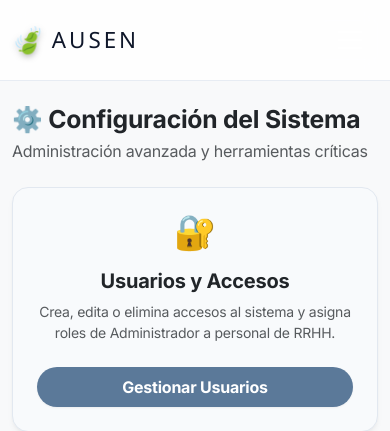
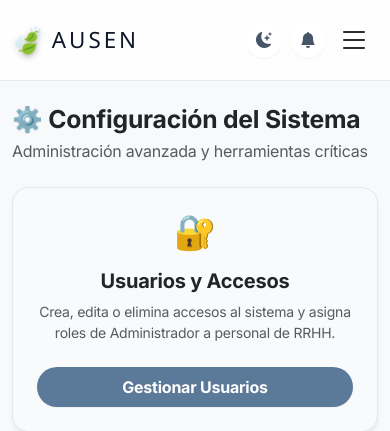
Before and after one commit to Manuseq94/AUSEN, a Django app: page /configuracion/ in a window 390 px wide. Shown: the top 431 px of the page. Run offline with Django 5.2, Linux system fonts and the light colour scheme; the visitor is signed in with stand-in values (Sample User, id 1); data that the repository does not hold is empty.

Commit message:
fix(nav): mejorar accesibilidad responsive moviendo notificaciones y tema a la barra fija y corregir visibilidad en modo claro

```diff
--- a/core/static/core/css/styles.css
+++ b/core/static/core/css/styles.css
@@ -440,43 +440,35 @@
 /* ==========================================
    EFECTO DROPDOWN SAAS (GRACE PERIOD) - V4
    ========================================== */
-@media all and (min-width: 992px) {
-    /* 1. Estado inactivo (Oculto pero esperando) */
 .dropdown-hover .dropdown-menu {
-        display: block !important; /* Pisamos el display:none de Bootstrap */
+    display: block !important;
+    position: absolute !important; /* Clave para que en celular flote y no empuje todo hacia abajo */
     top: 100% !important;
-
-        /* Ocultamos con opacidad en lugar de display:none para poder animarlo */
     visibility: hidden;
     opacity: 0;
-        margin-top: 15px !important; /* Nace un poco más abajo */
-        pointer-events: none; /* Ignora clics mientras está invisible */
-
-        /* LA MAGIA (Al salir): Tarda 0.25s en desaparecer. Le da tiempo al mouse a cruzar. */
+    margin-top: 15px !important;
+    pointer-events: none;
     transition: opacity 0.25s ease, margin-top 0.25s ease, visibility 0s linear 0.25s;
 }
 
-    /* 2. Estado Activo (Mouse arriba del botón O arriba del menú) */
-    .dropdown-hover:hover .dropdown-menu {
+/* focus-within ayuda a que el menú se mantenga abierto al tocarlo en móviles */
+.dropdown-hover:hover .dropdown-menu,
+.dropdown-hover:focus-within .dropdown-menu {
     visibility: visible;
     opacity: 1;
-        margin-top: 8px !important; /* Posición final (hueco elegante) */
-        pointer-events: auto; /* Reactivamos los clics */
-
-        /* Al entrar: Aparece casi instantáneo */
+    margin-top: 8px !important;
+    pointer-events: auto;
     transition: opacity 0.15s ease, margin-top 0.15s ease, visibility 0s linear 0s;
 }
 
-    /* 3. El puente físico anclado al padre */
 .dropdown-hover::after {
     content: "";
     position: absolute;
-        top: 100%; /* Justo debajo del botón */
+    top: 100%;
     left: 0;
     width: 100%;
-        height: 20px; /* Cubre el hueco físicamente */
+    height: 20px;
     background: transparent;
-    }
 }
 
 /* ==========================================
--- a/templates/base.html
+++ b/templates/base.html
@@ -22,60 +22,32 @@
 
     <nav class="navbar navbar-expand-lg navbar-dark bg-dark mb-4 sticky-top shadow-sm py-3">
       <div class="container">
+
         <a class="navbar-brand d-flex align-items-center gap-2" href="{% if user.is_staff %}{% url 'dashboard' %}{% else %}#{% endif %}">
             <span style="font-size: 1.6rem; filter: drop-shadow(0 2px 3px rgba(0,0,0,0.3));">🍃</span>
             <span style="font-family: 'Segoe UI', sans-serif; letter-spacing: 3px; font-weight: 300; font-size: 1.4rem;">AUSEN</span>
         </a>
-        <button class="navbar-toggler" type="button" data-bs-toggle="collapse" data-bs-target="#navbarNav">
-          <span class="navbar-toggler-icon"></span>
-        </button>
 
-        <div class="collapse navbar-collapse" id="navbarNav">
+        <div class="d-flex align-items-center order-lg-last gap-1 gap-sm-2">
 
-            <ul class="navbar-nav me-auto mb-2 mb-lg-0 gap-3 ms-4">
-                {% if user.is_staff %}
-                    <li class="nav-item"><a class="nav-link fw-medium" href="{% url 'dashboard' %}">Panel</a></li>
-                    <li class="nav-item"><a class="nav-link fw-medium" href="{% url 'lista_empleados' %}">Nómina</a></li>
+            <ul class="navbar-nav flex-row align-items-center gap-2 mb-0">
 
-                    <li class="nav-item dropdown dropdown-hover">
-                        <a class="nav-link text-secondary fw-bold dropdown-toggle" href="{% url 'configuracion' %}" id="navbarConfig" role="button" data-bs-toggle="dropdown" aria-expanded="false">
-                            Configuración
-                        </a>
-                        <ul class="dropdown-menu dropdown-menu-start shadow-lg border-0 mt-0" aria-labelledby="navbarConfig">
-                            <li><h6 class="dropdown-header text-uppercase" style="letter-spacing: 1px;">Administración</h6></li>
-                            <li><a class="dropdown-item py-2" href="{% url 'gestion_usuarios' %}"><i class="bi bi-shield-lock me-2 text-primary"></i>Usuarios y Accesos</a></li>
-                            <li><a class="dropdown-item py-2" href="{% url 'crear_feriado' %}"><i class="bi bi-calendar-event me-2 text-warning"></i>Gestión de Feriados</a></li>
-                            <li><a class="dropdown-item py-2" href="{% url 'historial_general' %}"><i class="bi bi-card-list me-2 text-secondary"></i>Auditoría Global</a></li>
-                            <li><hr class="dropdown-divider opacity-25"></li>
-                            <li><h6 class="dropdown-header text-uppercase" style="letter-spacing: 1px;">Reportes</h6></li>
-                            <li><a class="dropdown-item py-2" href="{% url 'exportar_saldos' %}"><i class="bi bi-file-earmark-excel me-2 text-success"></i>Descargar Saldos (CSV)</a></li>
-                            <li><hr class="dropdown-divider opacity-25"></li>
-                            <li><a class="dropdown-item fw-bold py-2 bg-body-tertiary" href="{% url 'configuracion' %}"><i class="bi bi-gear-fill me-2"></i>Ajustes Avanzados</a></li>
-                        </ul>
-                    </li>
-                {% endif %}
-            </ul>
-
-            <ul class="navbar-nav ms-auto align-items-center gap-3">
-                {% if user.is_staff %}
-                    <li class="nav-item">
-                        <a href="{% url 'central_operaciones' %}" class="btn btn-cta-nav fw-bold rounded-pill px-4 shadow-sm" title="Central de Cargas Rápidas">
-                            <i class="bi bi-lightning-charge-fill me-1"></i> Carga Rápida
-                        </a>
-                    </li>
-                {% endif %}
-
-                <li class="d-none d-lg-block border-start border-secondary mx-1" style="height: 24px; opacity: 0.3;"></li>
+                <li class="nav-item d-flex align-items-center">
+                    <button class="btn btn-outline-secondary rounded-circle border-0 position-relative" id="btnTheme" title="Cambiar tema" style="width: 36px; height: 36px; display: flex; align-items: center; justify-content: center;">
+                        <i class="bi bi-moon-stars-fill"></i>
+                    </button>
+                </li>
 
                 {% if user.is_staff %}
-                <li class="nav-item dropdown dropdown-hover me-2 d-flex align-items-center">
+                <li class="nav-item dropdown dropdown-hover d-flex align-items-center">
                     <button class="btn btn-outline-secondary rounded-circle border-0 position-relative" title="Notificaciones" style="width: 36px; height: 36px; display: flex; align-items: center; justify-content: center;">
                         <i class="bi bi-bell-fill"></i>
                         <span id="redDotNotis" class="position-absolute top-0 start-100 translate-middle p-1 bg-danger border border-light rounded-circle indicador-pulso" style="margin-top: 8px; margin-left: -8px; display: none;">
                             <span class="visually-hidden">Nuevas alertas</span>
                         </span>
                     </button>
-                    <ul class="dropdown-menu dropdown-menu-end shadow-lg border-0 mt-2 p-0" style="min-width: 300px; max-width: 340px; max-height: 400px; overflow-y: auto;">
+
+                    <ul class="dropdown-menu dropdown-menu-end shadow-lg border-0 mt-2 p-0 position-absolute" style="min-width: 280px; max-width: 90vw; max-height: 400px; overflow-y: auto;">
                         <li class="p-3 border-bottom bg-body-tertiary d-flex justify-content-between align-items-center">
                             <h6 class="mb-0 fw-bold">Notificaciones</h6>
                             <span id="badgeNotisCount" class="badge bg-primary rounded-pill">0</span>
@@ -106,21 +78,61 @@
                     </ul>
                 </li>
                 {% endif %}
+            </ul>
 
-                <li class="nav-item d-flex align-items-center">
-                    <button class="btn btn-outline-secondary rounded-circle border-0 position-relative" id="btnTheme" title="Cambiar tema" style="width: 36px; height: 36px; display: flex; align-items: center; justify-content: center;">
-                        <i class="bi bi-moon-stars-fill"></i>
-                    </button>
-                </li>
+            <button class="navbar-toggler border-0 shadow-none px-2 text-body" type="button" data-bs-toggle="collapse" data-bs-target="#navbarNav">
+                <i class="bi bi-list" style="font-size: 2rem;"></i>
+            </button>
+        </div>
 
+        <div class="collapse navbar-collapse" id="navbarNav">
+
+            <ul class="navbar-nav me-auto mb-2 mb-lg-0 gap-2 gap-lg-3 ms-lg-4 mt-3 mt-lg-0">
+                {% if user.is_staff %}
+                    <li class="nav-item"><a class="nav-link fw-medium" href="{% url 'dashboard' %}">Panel</a></li>
+                    <li class="nav-item"><a class="nav-link fw-medium" href="{% url 'lista_empleados' %}">Nómina</a></li>
+
+                    <li class="nav-item dropdown dropdown-hover">
+                        <a class="nav-link text-secondary fw-bold dropdown-toggle" href="{% url 'configuracion' %}" id="navbarConfig" role="button" data-bs-toggle="dropdown" aria-expanded="false">
+                            Configuración
+                        </a>
+                        <ul class="dropdown-menu dropdown-menu-start shadow-lg border-0 mt-0" aria-labelledby="navbarConfig">
+                            <li><h6 class="dropdown-header text-uppercase" style="letter-spacing: 1px;">Administración</h6></li>
+                            <li><a class="dropdown-item py-2" href="{% url 'gestion_usuarios' %}"><i class="bi bi-shield-lock me-2 text-primary"></i>Usuarios y Accesos</a></li>
+                            <li><a class="dropdown-item py-2" href="{% url 'crear_feriado' %}"><i class="bi bi-calendar-event me-2 text-warning"></i>Gestión de Feriados</a></li>
+                            <li><a class="dropdown-item py-2" href="{% url 'historial_general' %}"><i class="bi bi-card-list me-2 text-secondary"></i>Auditoría Global</a></li>
+                            <li><hr class="dropdown-divider opacity-25"></li>
+                            <li><h6 class="dropdown-header text-uppercase" style="letter-spacing: 1px;">Reportes</h6></li>
+                            <li><a class="dropdown-item py-2" href="{% url 'exportar_saldos' %}"><i class="bi bi-file-earmark-excel me-2 text-success"></i>Descargar Saldos (CSV)</a></li>
+                            <li><hr class="dropdown-divider opacity-25"></li>
+                            <li><a class="dropdown-item fw-bold py-2 bg-body-tertiary" href="{% url 'configuracion' %}"><i class="bi bi-gear-fill me-2"></i>Ajustes Avanzados</a></li>
+                        </ul>
+                    </li>
+                {% endif %}
+            </ul>
+
+            <ul class="navbar-nav ms-auto align-items-center gap-3 mt-3 mt-lg-0 pb-3 pb-lg-0">
+                {% if user.is_staff %}
+                    <!-- Botón Carga Rápida (Corregido) -->
+                    <li class="nav-item">
+                        <a href="{% url 'central_operaciones' %}" class="btn btn-cta-nav fw-bold rounded-pill px-4 shadow-sm text-nowrap" title="Central de Cargas Rápidas">
+                            <i class="bi bi-lightning-charge-fill me-1"></i> Carga Rápida
+                        </a>
+                    </li>
+                {% endif %}
+
+                <li class="d-none d-lg-block border-start border-secondary mx-1" style="height: 24px; opacity: 0.3;"></li>
+
+                <!-- Perfil del Usuario -->
                 <li class="nav-item dropdown">
-                    <a href="#" class="d-flex align-items-center text-white text-decoration-none dropdown-toggle" data-bs-toggle="dropdown">
+                    <a href="#" class="d-flex align-items-center justify-content-center justify-content-lg-start text-body text-decoration-none dropdown-toggle" data-bs-toggle="dropdown">
                         <div class="avatar-circle shadow-sm border border-2 border-white">
                             {% if user.empleado %}{{ user.empleado.nombre|slice:":1" }}{{ user.empleado.apellido|slice:":1" }}{% else %}{{ user.username|slice:":2"|upper }}{% endif %}
                         </div>
+                        <span class="d-lg-none fw-bold ms-2">{{ user.username }}</span>
                     </a>
                     <ul class="dropdown-menu dropdown-menu-end shadow text-center text-lg-start border-0 mt-2">
-                        <li><h6 class="dropdown-header">Hola, {{ user.username }}</h6></li>
+                        <li class="d-none d-lg-block"><h6 class="dropdown-header">Hola, {{ user.username }}</h6></li>
                         {% if user.empleado %}<li><a class="dropdown-item py-2" href="{% url 'detalle_empleado' user.empleado.id %}"><i class="bi bi-person-circle me-2 text-primary"></i>Mi Ficha</a></li>{% endif %}
                         <li><a class="dropdown-item py-2" href="{% url 'cambiar_clave' %}"><i class="bi bi-key me-2 text-secondary"></i>Cambiar Clave</a></li>
                         <li><hr class="dropdown-divider opacity-25"></li>
@@ -153,9 +165,7 @@
     </div>
 
     <script src="https://cdn.jsdelivr.net/npm/bootstrap@5.3.2/dist/js/bootstrap.bundle.min.js"></script>
-
     <script src="{% static 'core/js/main.js' %}"></script>
-
     {% block extra_js %}{% endblock %}
 </body>
 </html>
```
Lines whose indentation alone changed are shown as unchanged.
